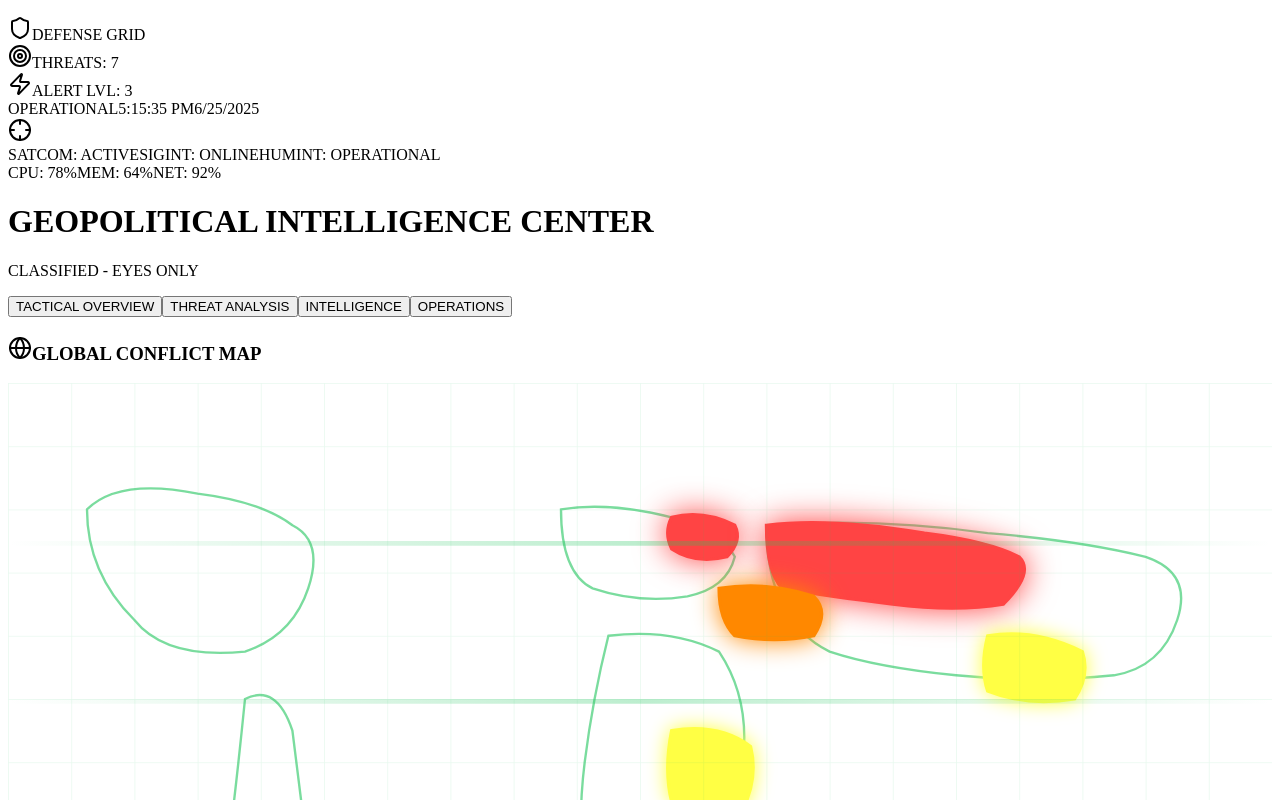
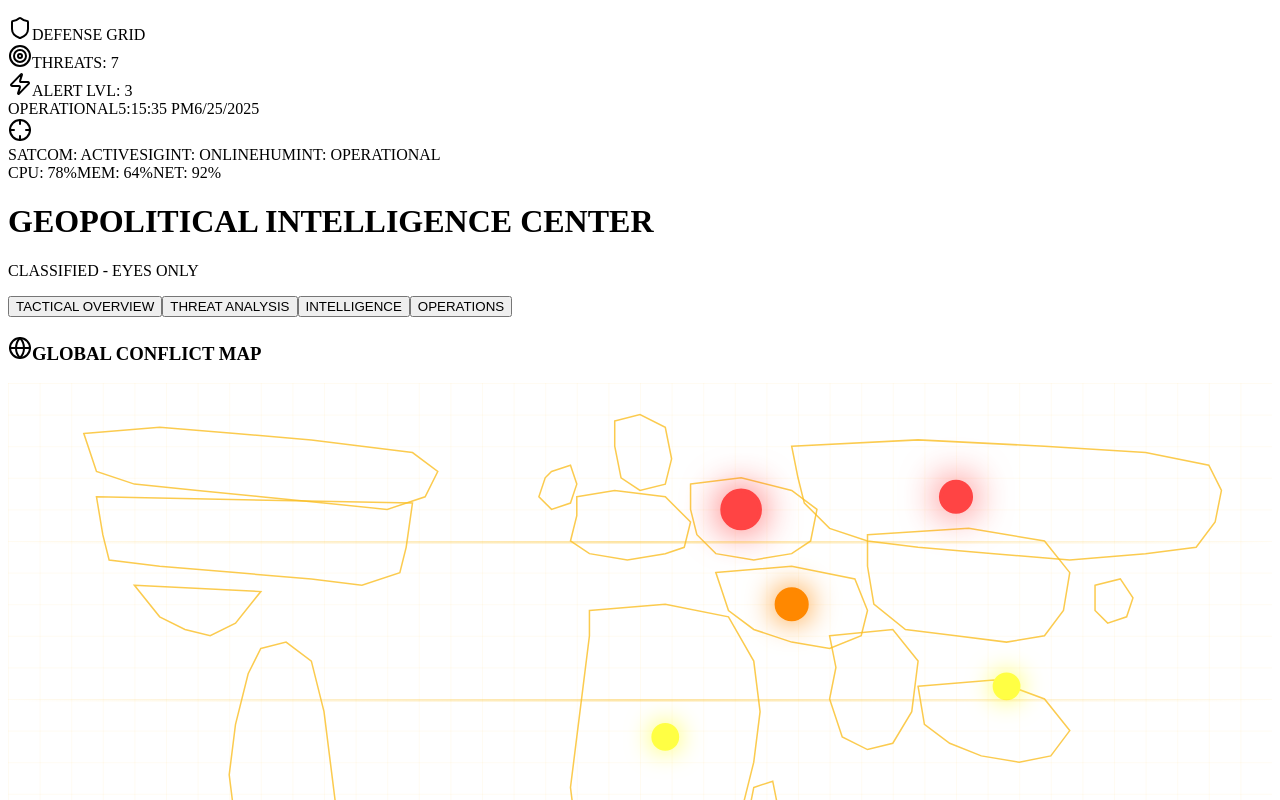
Before and after one commit to harshil-ko/global-foresight-ai-watch, a React (Vite) app in the folder client/: page / in a window 1280 px wide. Shown: the top 800 px of the page. Built offline with nearby package versions, Linux system fonts and the light colour scheme.

Commit message:
Reverted to commit 1bb751779d8b77fbe5f0a6ae596ab7ef3438821a

```diff
--- a/client/src/components/GlobalMap.tsx
+++ b/client/src/components/GlobalMap.tsx
@@ -102,155 +102,212 @@ export const GlobalMap: React.FC = () => {
 
   return (
     <>
-      <div className="relative w-full aspect-[2/1] bg-black/60 border border-green-400/30 rounded-lg overflow-hidden">
+      <div className="relative w-full aspect-[2/1] bg-slate-900 border border-amber-500/30 rounded-lg overflow-hidden">
         <svg
           className="absolute inset-0 w-full h-full"
-          viewBox="0 0 800 400"
+          viewBox="0 0 1000 500"
           preserveAspectRatio="xMidYMid meet"
         >
-          {/* World Map Base - Simplified but recognizable continents */}
-          <g fill="none" stroke="rgba(34, 197, 94, 0.6)" strokeWidth="1.5">
+          {/* Grid Pattern Background */}
+          <defs>
+            <pattern id="tacticalGrid" width="25" height="25" patternUnits="userSpaceOnUse">
+              <path d="M 25 0 L 0 0 0 25" fill="none" stroke="rgba(251, 191, 36, 0.2)" strokeWidth="0.5"/>
+            </pattern>
+          </defs>
+          <rect width="100%" height="100%" fill="url(#tacticalGrid)" />
 
-            {/* North America */}
-            <path d="M50 80 Q70 60 120 70 Q160 75 180 90 Q200 100 190 130 Q180 160 150 170 Q100 175 80 150 Q50 120 50 80 Z" />
+          {/* Detailed World Map Outlines */}
+          <g fill="none" stroke="rgba(251, 191, 36, 0.8)" strokeWidth="1.2">
+
+            {/* North America - More detailed */}
+            {/* Canada */}
+            <path d="M60 40 L120 35 L180 40 L240 45 L280 50 L320 55 L340 70 L330 90 L300 100 L250 95 L200 90 L150 85 L100 80 L70 70 Z" />
+            {/* USA */}
+            <path d="M70 90 L320 95 L315 130 L310 150 L280 160 L240 155 L180 150 L120 145 L80 140 L75 120 Z" />
+            {/* Mexico */}
+            <path d="M100 160 L200 165 L180 190 L160 200 L140 195 L120 185 Z" />
 
             {/* South America */}
-            <path d="M150 200 Q170 190 180 220 Q185 260 190 300 Q185 340 170 360 Q155 365 145 350 Q135 320 140 290 Q145 250 150 200 Z" />
+            <path d="M200 210 L220 205 L240 220 L250 260 L255 300 L260 340 L250 380 L240 400 L220 410 L200 405 L185 390 L180 350 L175 310 L180 270 L190 230 Z" />
 
-            {/* Europe (Base) */}
-            <path d="M350 80 Q380 75 420 85 Q450 90 460 110 Q455 130 430 135 Q400 140 370 130 Q350 120 350 80 Z" />
+            {/* Europe - Detailed */}
+            {/* Scandinavia */}
+            <path d="M480 30 L500 25 L520 35 L525 60 L520 80 L500 85 L485 75 L480 50 Z" />
+            {/* UK */}
+            <path d="M430 70 L445 65 L450 80 L445 95 L430 100 L420 90 L425 75 Z" />
+            {/* Western Europe */}
+            <path d="M450 90 L480 85 L520 90 L540 110 L535 130 L520 135 L490 140 L460 135 L445 125 L450 105 Z" />
+            {/* Eastern Europe */}
+            <path d="M540 80 L580 75 L620 85 L640 100 L635 125 L620 135 L590 140 L560 135 L545 120 L540 100 Z" />
 
-            {/* Africa */}
-            <path d="M380 160 Q420 155 450 170 Q470 200 465 240 Q460 280 445 320 Q425 350 400 355 Q375 350 365 320 Q360 280 365 240 Q370 200 380 160 Z" />
+            {/* Russia - Large landmass */}
+            <path d="M620 50 L720 45 L820 50 L900 55 L950 65 L960 85 L955 110 L940 130 L900 135 L840 140 L780 135 L720 130 L680 125 L650 115 L630 95 L625 75 Z" />
 
-            {/* Asia Base */}
-            <path d="M480 90 Q550 85 620 95 Q680 100 720 110 Q750 120 740 150 Q730 180 700 185 Q650 190 600 185 Q550 180 520 170 Q480 150 480 90 Z" />
+            {/* Africa - Detailed */}
+            <path d="M460 180 L520 175 L570 185 L590 220 L595 260 L590 300 L580 340 L565 370 L545 390 L520 400 L490 395 L465 385 L450 360 L445 320 L450 280 L455 240 L460 200 Z" />
+
+            {/* Middle East */}
+            <path d="M560 150 L620 145 L670 155 L680 180 L675 200 L650 210 L620 205 L590 195 L570 180 L565 165 Z" />
+
+            {/* Asia - China, India, Southeast Asia */}
+            {/* China */}
+            <path d="M680 120 L760 115 L820 125 L840 150 L835 180 L820 200 L790 205 L750 200 L710 195 L685 175 L680 145 Z" />
+            {/* India */}
+            <path d="M650 200 L700 195 L720 220 L715 260 L700 285 L680 290 L660 280 L650 250 L655 225 Z" />
+            {/* Southeast Asia */}
+            <path d="M720 240 L780 235 L820 250 L840 275 L825 295 L800 300 L770 295 L745 285 L725 270 Z" />
+
+            {/* Japan */}
+            <path d="M860 160 L880 155 L890 170 L885 185 L870 190 L860 180 Z" />
 
             {/* Australia */}
-            <path d="M580 280 Q620 275 650 285 Q680 295 675 315 Q670 335 640 340 Q610 345 580 335 Q565 325 580 280 Z" />
+            <path d="M780 350 L840 345 L880 355 L900 375 L895 395 L875 405 L840 410 L800 405 L775 390 L770 370 Z" />
+
+            {/* Additional islands and details */}
+            {/* Madagascar */}
+            <path d="M590 320 L605 315 L610 340 L605 355 L590 360 L585 345 Z" />
+            {/* New Zealand */}
+            <path d="M920 400 L935 395 L940 415 L935 430 L920 435 L915 420 Z" />
 
           </g>
 
-          {/* Conflict Zones with Clear Highlighting */}
+          {/* Conflict Zones with Tactical Highlighting */}
           <g>
             {/* Ukraine - Critical */}
-            <path
-              d="M420 85 Q440 80 460 90 Q465 100 455 110 Q435 115 420 105 Q415 95 420 85 Z"
+            <circle
+              cx="580"
+              cy="100"
+              r="15"
               fill={getConflictColor('critical')}
               stroke={getConflictColor('critical')}
-              strokeWidth="2"
+              strokeWidth="3"
               className="animate-pulse cursor-pointer opacity-90 hover:opacity-100"
               onClick={() => handleConflictClick(conflictZones[0])}
-              style={{ filter: `drop-shadow(0 0 10px ${getConflictColor('critical')})` }}
+              style={{ filter: `drop-shadow(0 0 15px ${getConflictColor('critical')})` }}
             />
 
-            {/* Russia - Critical */}
-            <path
-              d="M480 90 Q520 85 580 95 Q620 100 640 110 Q650 120 630 140 Q600 145 560 140 Q520 135 490 130 Q480 120 480 90 Z"
+            {/* Russia - Critical (Multiple zones) */}
+            <circle
+              cx="750"
+              cy="90"
+              r="12"
               fill={getConflictColor('critical')}
               stroke={getConflictColor('critical')}
-              strokeWidth="2"
+              strokeWidth="3"
               className="animate-pulse cursor-pointer opacity-90 hover:opacity-100"
               onClick={() => handleConflictClick(conflictZones[0])}
-              style={{ filter: `drop-shadow(0 0 10px ${getConflictColor('critical')})` }}
+              style={{ filter: `drop-shadow(0 0 15px ${getConflictColor('critical')})` }}
             />
 
             {/* Middle East - High */}
-            <path
-              d="M450 130 Q480 125 510 135 Q520 145 510 160 Q485 165 460 160 Q450 150 450 130 Z"
+            <circle
+              cx="620"
+              cy="175"
+              r="12"
               fill={getConflictColor('high')}
               stroke={getConflictColor('high')}
-              strokeWidth="2"
+              strokeWidth="3"
               className="animate-pulse cursor-pointer opacity-90 hover:opacity-100"
               onClick={() => handleConflictClick(conflictZones[1])}
-              style={{ filter: `drop-shadow(0 0 8px ${getConflictColor('high')})` }}
+              style={{ filter: `drop-shadow(0 0 12px ${getConflictColor('high')})` }}
             />
 
             {/* South China Sea - Medium */}
-            <path
-              d="M620 160 Q650 155 680 170 Q685 185 675 200 Q645 205 620 195 Q615 180 620 160 Z"
+            <circle
+              cx="790"
+              cy="240"
+              r="10"
               fill={getConflictColor('medium')}
               stroke={getConflictColor('medium')}
               strokeWidth="2"
               className="animate-pulse cursor-pointer opacity-90 hover:opacity-100"
               onClick={() => handleConflictClick(conflictZones[2])}
-              style={{ filter: `drop-shadow(0 0 6px ${getConflictColor('medium')})` }}
+              style={{ filter: `drop-shadow(0 0 10px ${getConflictColor('medium')})` }}
             />
 
             {/* Africa Conflicts - Medium */}
-            <path
-              d="M420 220 Q450 215 470 230 Q475 250 465 270 Q440 275 420 265 Q415 245 420 220 Z"
+            <circle
+              cx="520"
+              cy="280"
+              r="10"
               fill={getConflictColor('medium')}
               stroke={getConflictColor('medium')}
               strokeWidth="2"
               className="animate-pulse cursor-pointer opacity-90 hover:opacity-100"
               onClick={() => handleConflictClick(conflictZones[3])}
-              style={{ filter: `drop-shadow(0 0 6px ${getConflictColor('medium')})` }}
+              style={{ filter: `drop-shadow(0 0 10px ${getConflictColor('medium')})` }}
             />
           </g>
 
-          {/* Grid overlay */}
+          {/* Tactical Scanning Lines */}
           <defs>
-            <pattern id="grid" width="40" height="40" patternUnits="userSpaceOnUse">
-              <path d="M 40 0 L 0 0 0 40" fill="none" stroke="rgba(34, 197, 94, 0.1)" strokeWidth="1"/>
-            </pattern>
-          </defs>
-          <rect width="100%" height="100%" fill="url(#grid)" />
-
-          {/* Scanning lines effect */}
-          <defs>
-            <linearGradient id="scanGradient" x1="0%" y1="0%" x2="100%" y2="0%">
-              <stop offset="0%" stopColor="rgba(34, 197, 94, 0)" />
-              <stop offset="50%" stopColor="rgba(34, 197, 94, 0.3)" />
-              <stop offset="100%" stopColor="rgba(34, 197, 94, 0)" />
+            <linearGradient id="amberscanGradient" x1="0%" y1="0%" x2="100%" y2="0%">
+              <stop offset="0%" stopColor="rgba(251, 191, 36, 0)" />
+              <stop offset="50%" stopColor="rgba(251, 191, 36, 0.4)" />
+              <stop offset="100%" stopColor="rgba(251, 191, 36, 0)" />
             </linearGradient>
           </defs>
 
           <rect
             width="100%"
-            height="3"
-            y="100"
-            fill="url(#scanGradient)"
+            height="2"
+            y="125"
+            fill="url(#amberscanGradient)"
             className="animate-pulse"
           />
           <rect
             width="100%"
-            height="3"
-            y="200"
-            fill="url(#scanGradient)"
+            height="2"
+            y="250"
+            fill="url(#amberscanGradient)"
             className="animate-pulse"
-            style={{ animationDelay: '1s' }}
+            style={{ animationDelay: '1.5s' }}
           />
           <rect
             width="100%"
-            height="3"
-            y="300"
-            fill="url(#scanGradient)"
+            height="2"
+            y="375"
+            fill="url(#amberscanGradient)"
             className="animate-pulse"
-            style={{ animationDelay: '2s' }}
+            style={{ animationDelay: '3s' }}
           />
         </svg>
 
-        {/* Status overlay */}
-        <div className="absolute top-2 left-2 text-xs text-green-400 font-mono">
-          GLOBAL THREAT MAP - LIVE FEED
+        {/* Tactical HUD Status overlay */}
+        <div className="absolute top-3 left-3 text-xs text-amber-400 font-mono bg-black/60 px-2 py-1 border border-amber-500/30">
+          <div className="flex items-center gap-2">
+            <div className="w-2 h-2 bg-amber-400 rounded-full animate-pulse"></div>
+            GLOBAL CONFLICT MONITOR - ACTIVE
+          </div>
         </div>
 
-        {/* Legend */}
-        <div className="absolute bottom-2 right-2 text-xs text-green-400 font-mono space-y-1">
+        {/* Coordinates display */}
+        <div className="absolute top-3 right-3 text-xs text-amber-400 font-mono bg-black/60 px-2 py-1 border border-amber-500/30">
+          LAT: 0°00'00" LON: 0°00'00"
+        </div>
+
+        {/* Tactical Legend */}
+        <div className="absolute bottom-3 right-3 text-xs text-amber-400 font-mono bg-black/60 px-3 py-2 border border-amber-500/30 space-y-1">
+          <div className="text-amber-300 font-bold mb-1">THREAT LEVELS</div>
           <div className="flex items-center gap-2">
-            <div className="w-3 h-3 bg-red-500 rounded-sm animate-pulse"></div>
+            <div className="w-3 h-3 bg-red-500 rounded-full animate-pulse border border-red-300"></div>
             <span>CRITICAL</span>
           </div>
           <div className="flex items-center gap-2">
-            <div className="w-3 h-3 bg-orange-500 rounded-sm animate-pulse"></div>
+            <div className="w-3 h-3 bg-orange-500 rounded-full animate-pulse border border-orange-300"></div>
             <span>HIGH</span>
           </div>
           <div className="flex items-center gap-2">
-            <div className="w-3 h-3 bg-yellow-500 rounded-sm animate-pulse"></div>
+            <div className="w-3 h-3 bg-yellow-500 rounded-full animate-pulse border border-yellow-300"></div>
             <span>MEDIUM</span>
           </div>
         </div>
+
+        {/* Corner brackets for tactical HUD feel */}
+        <div className="absolute top-0 left-0 w-8 h-8 border-l-2 border-t-2 border-amber-500/50"></div>
+        <div className="absolute top-0 right-0 w-8 h-8 border-r-2 border-t-2 border-amber-500/50"></div>
+        <div className="absolute bottom-0 left-0 w-8 h-8 border-l-2 border-b-2 border-amber-500/50"></div>
+        <div className="absolute bottom-0 right-0 w-8 h-8 border-r-2 border-b-2 border-amber-500/50"></div>
       </div>
 
       <ConflictDialog
```
Also changed, not shown: 1 other file (tests, documents, lock files or other folders).
